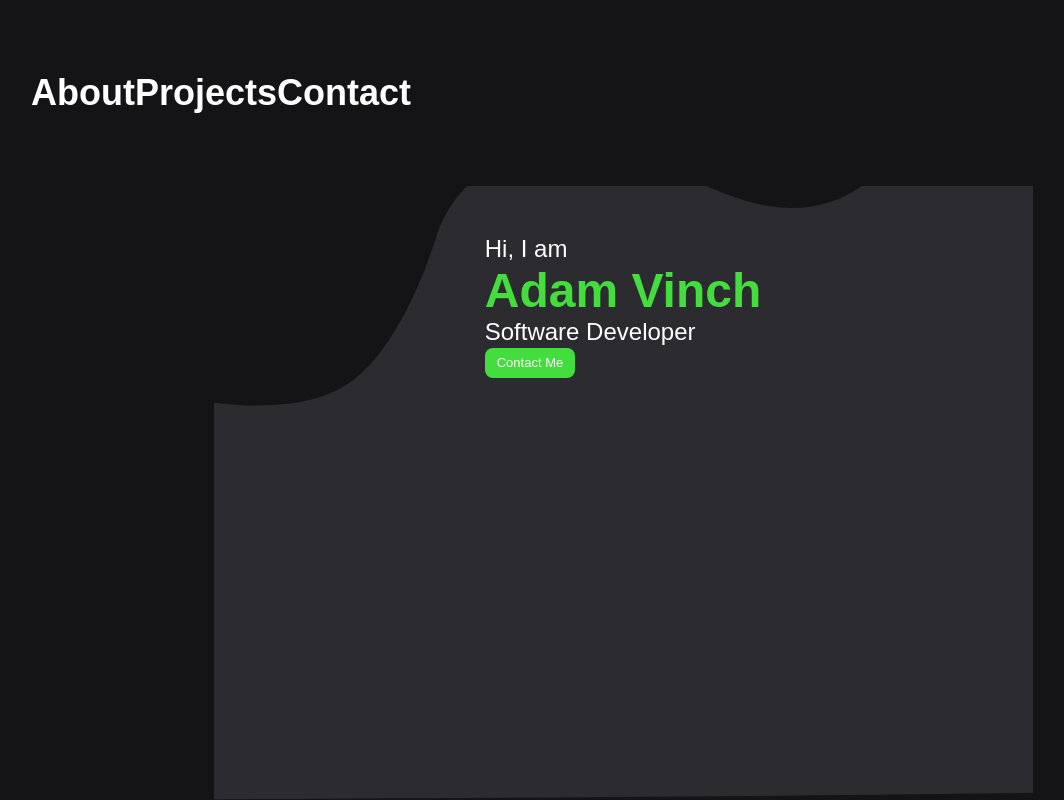
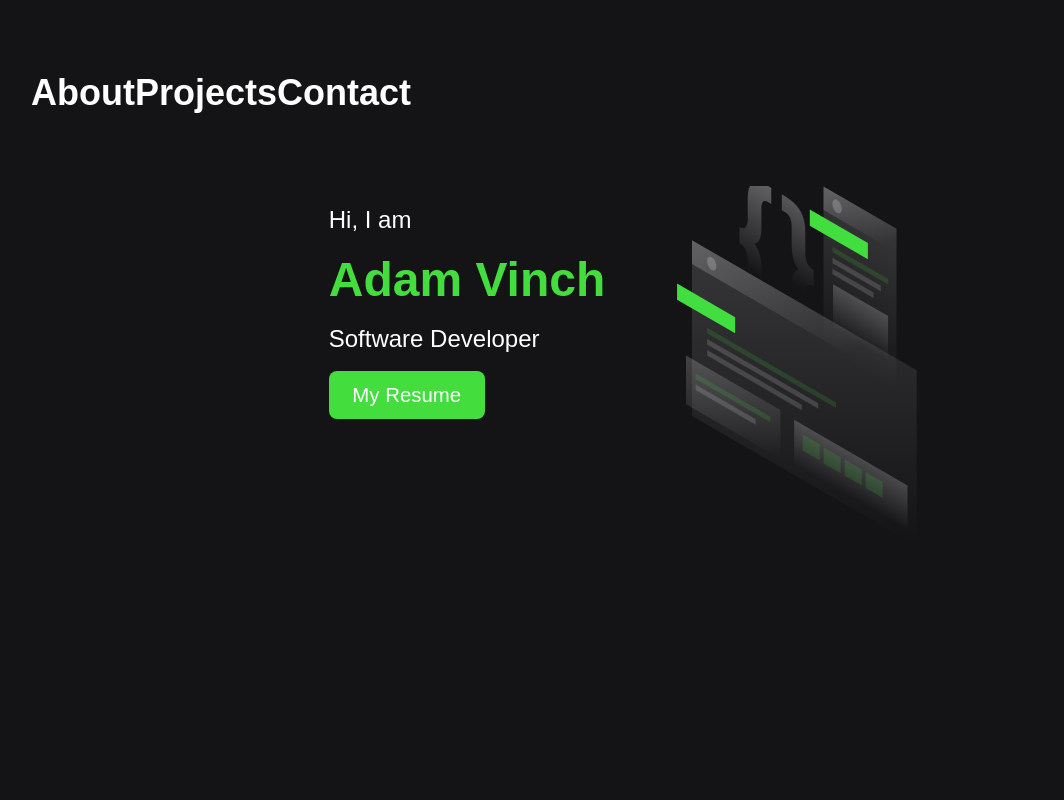
Before and after one commit to Adamv27/Portfolio, a React (Vite) app: page / in a window 1280 px wide. Shown: the whole page, without its empty margins (17-1081 px from the left). Built offline with nearby package versions, Linux system fonts and the light colour scheme.

Commit message:
Add spacing between text elements. Add media queries to make home page responsive

```diff
--- a/src/pages/Home.jsx
+++ b/src/pages/Home.jsx
@@ -10,9 +10,9 @@ const Home = () => {
       <div className='home-content'>
         <div className='text-container'>
           <p className='home-text'>Hi, I am</p>
-          <h1 className='home-text title'>Adam Vinch</h1>
+          <h1 className='title'>Adam Vinch</h1>
           <p className='home-text bottom'>Software Developer</p>
-          <a className='contact-link'>Contact Me</a>
+          <button className='resume-button'>My Resume</button>
         </div>
         <img className='computer-image' src={ComputerGraphic} alt='Computer Graphic' />
       </div>
--- a/src/styles/Home.css
+++ b/src/styles/Home.css
@@ -15,26 +15,48 @@
   flex-direction: column;
   align-items: center;
   justify-content: center;
-
   margin-top: -8rem;
 }
 
 
-.home-text {
-  margin: 0;
+.home-text,
+h1 {
+  margin: 0.75rem 0 0.75rem 0;
 }
 
 .title {
   color: var(--light-green);
 }
 
-.contact-link {
-  padding: 0.3rem 0.5rem 0.3rem 0.5rem;
+
+.resume-button {
+  border: none;
+  width: 6.5rem;
+  height: 2rem;
+  color: white;
+  font-size: 0.85rem;
   border-radius: 8px;
-  font-size: small;
   background-color: var(--light-green);
 }
 
 .computer-image {
   display: none;
 }
+
+@media (min-width: 576px) {
+  .home-container {
+    background-image: none;
+  }
+}
+
+@media (min-width: 767px) {
+  .home-content {
+    flex-direction: row;
+  }
+
+  .computer-image {
+    display: flex;
+    margin: 5rem 0 0 3rem;
+    width: 10rem;
+  }
+}
```
